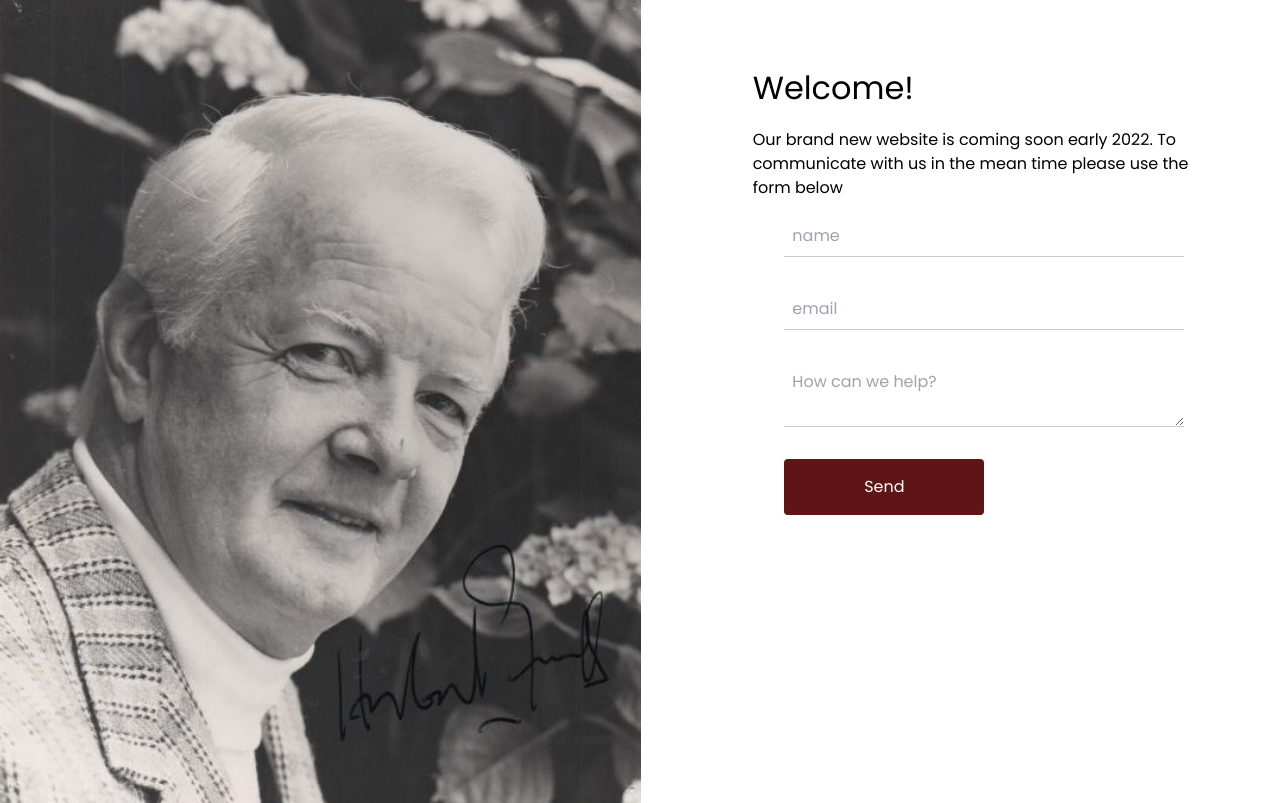
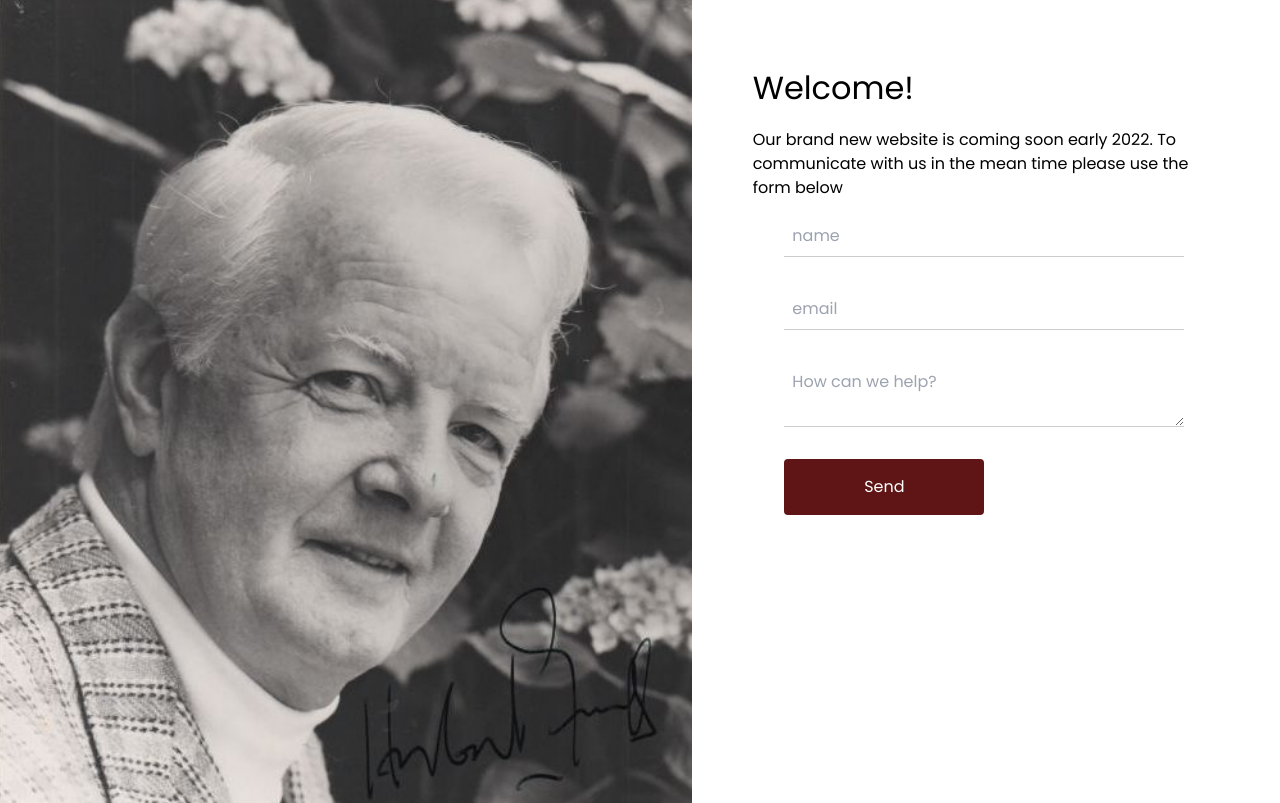
Before and after one commit to robertgregg3/hubertgregg.co.uk, a Next.js app: page / in a window 1280 px wide. Built offline with nearby package versions, Linux system fonts and the light colour scheme.

Commit message:
Sort scroll issue

```diff
--- a/styles/Home.module.css
+++ b/styles/Home.module.css
@@ -8,7 +8,7 @@
 .home__heroLeft {
   background: url("/hubert-gregg.jpeg");
   background-repeat: no-repeat;
-  background-size: contain;
+  background-size: cover;
   width: 41%;
   background-position: 0 0;
   margin: -0.2rem;
@@ -35,7 +35,6 @@
   height: 70vh;
   flex-wrap: wrap;
   padding: 4rem;
-  overflow: scroll;
 }
 
 @media (max-width: 1000px) {
@@ -44,6 +43,7 @@
     background-position: center center;
   }
   .home__heroRight {
+    overflow: scroll;
     width: 100vw;
     height: 60vh;
   }
```
